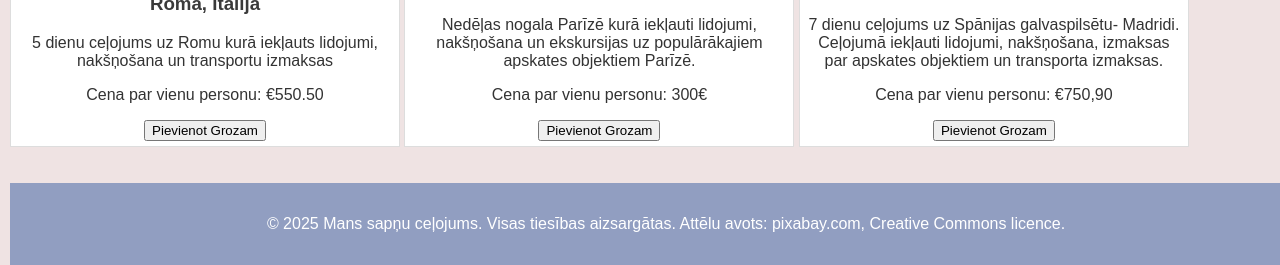
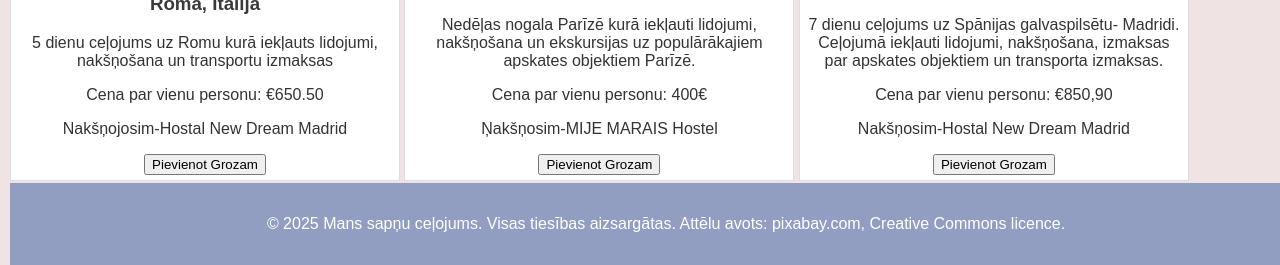
Before and after one commit to bartasevicaa/sapnu_celojums_pd, a plain HTML site: page mans sapņu ceļojums/index.html in a window 1280 px wide. Shown: the part 535-800 px from the top of the page. Drawn offline with Linux system fonts and the light colour scheme.

Commit message:
index.html

```diff
--- a/mans sapņu ceļojums/index.html
+++ b/mans sapņu ceļojums/index.html
@@ -25,7 +25,8 @@
             <img src="https://i0.wp.com/tripthis.eu/wp-content/uploads/2023/02/david-kohler-VFRTXGw1VjU-unsplash-1200x875.jpg?resize=837%2C610&ssl=1" alt="Itālija">
             <h3>Roma, Itālija</h3>
             <p>5 dienu ceļojums uz Romu kurā iekļauts lidojumi, nakšņošana un transportu izmaksas</p>
-            <p>Cena par vienu personu: €550.50 </p>
+            <p>Cena par vienu personu: €650.50 </p>
+            <p> Nakšņojosim-Hostal New Dream Madrid  </p>
             <button>Pievienot Grozam</button>
             </div>
             <div class="produkts">
@@ -33,14 +34,16 @@
                src="https://ozolciems.lv/wp-content/uploads/2023/01/paris1.jpeg" alt="Francija">
                 <h3>Parīze, Francija</h3>
                 <p> Nedēļas nogala Parīzē kurā iekļauti lidojumi, nakšņošana un ekskursijas uz populārākajiem apskates objektiem Parīzē. </p>
-                <p>Cena par vienu personu: 300€</p>
+                <p>Cena par vienu personu: 400€</p>
+                 <p>Ņakšņosim-MIJE MARAIS Hostel</p>
                 <button>Pievienot Grozam</button>
                 </div>
                 <div class="produkts">
                     <img src="https://www.mari.lv/userfiles/a5cbfae0013a667bba7cda123aa5bbf1.jpg" alt="Spānija">
                     <h3>Madride, Spānija</h3>
                     <p>7 dienu ceļojums uz Spānijas galvaspilsētu- Madridi. Ceļojumā iekļauti lidojumi, nakšņošana, izmaksas par apskates objektiem un transporta izmaksas. </p>
-                    <p>Cena par vienu personu: €750,90 </p>
+                    <p>Cena par vienu personu: €850,90 </p>
+                     <p>Nakšņosim-Hostal New Dream Madrid</p>
                     <button>Pievienot Grozam</button>
                 </div>
             </div>
```
